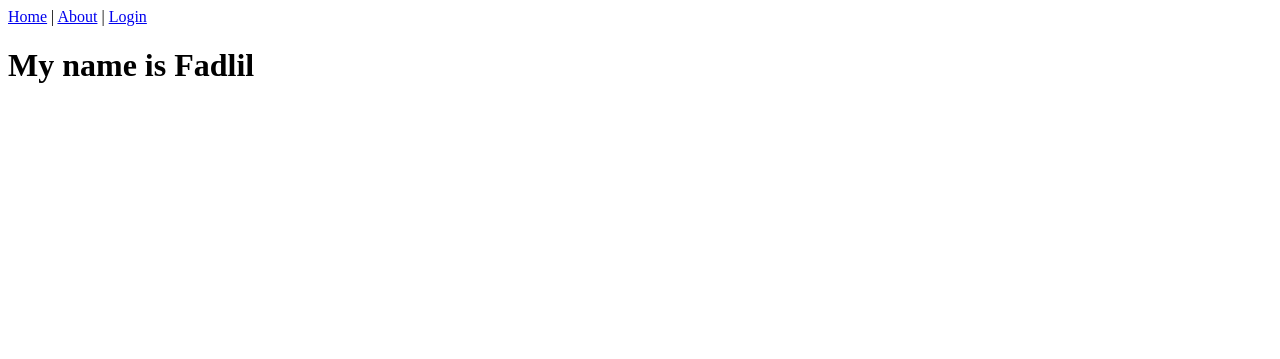
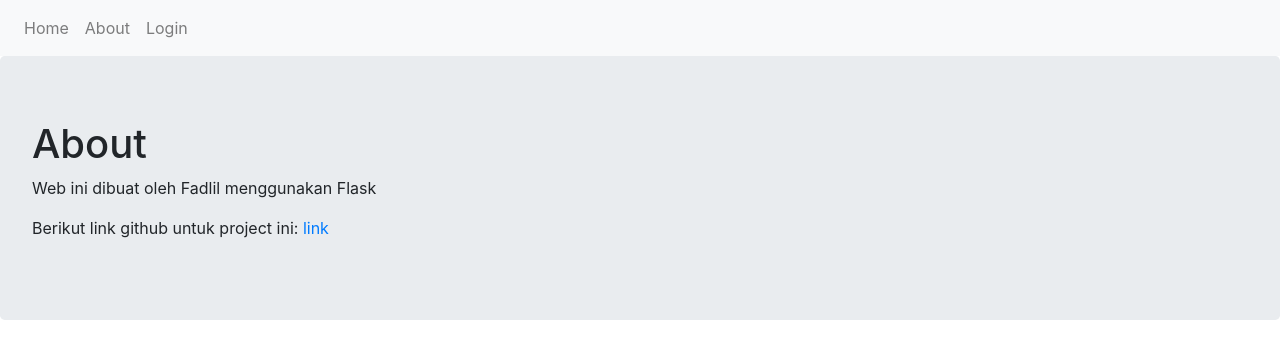
Before and after one commit to mfadlili/flask-project, a Flask app: page /about in a window 1280 px wide. Shown: the top 359 px of the page. Run offline with Flask 2, Linux system fonts and the light colour scheme; some libraries are stand-ins or nearby versions.

Commit message:
add bootstrap and error handling

```diff
--- a/routes.py
+++ b/routes.py
@@ -149,3 +149,11 @@ def logout():
     logout_user()
     flash('You are logged out.')
     return redirect(url_for('home'))
+
+@app.errorhandler(404)
+def error_404(error):
+    return render_template('error.html'), 404
+
+@app.errorhandler(AttributeError)
+def error(error):
+    return render_template('error.html')
--- a/templates/about.html
+++ b/templates/about.html
@@ -1,4 +1,8 @@
 {% extends "base.html" %}
 {% block content %}
-<h1>My name is Fadlil</h1>
+<div class="jumbotron">
+<h1>About</h1>
+<p>Web ini dibuat oleh Fadlil menggunakan Flask</p>
+<p>Berikut link github untuk project ini: <a href="https://github.com/mfadlili/flask-project">link</a></p>
+</div>
 {% endblock %}
--- a/templates/base.html
+++ b/templates/base.html
@@ -1,14 +1,36 @@
 <!DOCTYPE html>
-<html>
+<html lang="en" dir="ltr">
+  <head>
+    <meta charset="utf-8">
+    <link rel="stylesheet" href="https://maxcdn.bootstrapcdn.com/bootstrap/4.0.0/css/bootstrap.min.css" integrity="sha384-Gn5384xqQ1aoWXA+058RXPxPg6fy4IWvTNh0E263XmFcJlSAwiGgFAW/dAiS6JXm" crossorigin="anonymous">
+    <script src="https://code.jquery.com/jquery-3.2.1.slim.min.js" integrity="sha384-KJ3o2DKtIkvYIK3UENzmM7KCkRr/rE9/Qpg6aAZGJwFDMVNA/GpGFF93hXpG5KkN" crossorigin="anonymous"></script>
+    <script src="https://cdnjs.cloudflare.com/ajax/libs/popper.js/1.12.9/umd/popper.min.js" integrity="sha384-ApNbgh9B+Y1QKtv3Rn7W3mgPxhU9K/ScQsAP7hUibX39j7fakFPskvXusvfa0b4Q" crossorigin="anonymous"></script>
+    <script src="https://maxcdn.bootstrapcdn.com/bootstrap/4.0.0/js/bootstrap.min.js" integrity="sha384-JZR6Spejh4U02d8jOt6vLEHfe/JQGiRRSQQxSfFWpi1MquVdAyjUar5+76PVCmYl" crossorigin="anonymous"></script>
+
+    <title>Kelas 9A</title>
+  </head>
   <body>
-    <div>
+
+    <nav class="navbar navbar-expand-lg navbar-light bg-light">
+
+    <div class="navbar-nav">
       {% if current_user.is_authenticated %}
-      <a href="/">Home</a> | <a href="/about">About</a> | <a href="/form">Form</a> | <a href="/delete_students">Delete</a> | <a href="/logout">Logout</a>
+      <a class="nav-item nav-link" href="/">Home</a>
+      <a class="nav-item nav-link" href="/about">About</a>
+      <a class="nav-item nav-link" href="/form">Form</a>
+      <a class="nav-item nav-link" href="/delete_students">Delete</a>
+      <a class="nav-item nav-link" href="/logout">Logout</a>
       {% else %}
-      <a href="/">Home</a> | <a href="/about">About</a> | <a href="/login">Login</a>
+      <a class="nav-item nav-link" href="/">Home</a>
+      <a class="nav-item nav-link" href="/about">About</a>
+      <a class="nav-item nav-link" href="/login">Login</a>
       {% endif %}
     </div>
+
+</nav>
+
     {% block content %}
+
     {% endblock %}
   </body>
 </html>
--- /dev/null
+++ b/templates/error.html
@@ -0,0 +1,6 @@
+{% extends "base.html" %}
+{% block content %}
+<div class="jumbotron">
+<h1>The page was not found.</h1>
+</div>
+{% endblock %}
--- a/templates/home.html
+++ b/templates/home.html
@@ -1,8 +1,10 @@
 {% extends "base.html" %}
 {% block content %}
+<div class="jumbotron">
 <h1>Kelas 9A</h1>
 <p>Berikut adalah nama-nama siswa kelas 9A:</p>
     <ol>{% for id, nama in list_nama.items()%}
         <p><li><a href="/{{id}}">{{nama | title}}</a></li></p>
     {% endfor %}</ol>
+</div>
 {% endblock %}
--- a/templates/login.html
+++ b/templates/login.html
@@ -1,11 +1,13 @@
 {% extends "base.html" %}
 {% block content %}
+<div class="jumbotron">
 <h1>Login Form</h1>
 <h3>Masukkan Username dan Password ke dalam form berikut:</h3>
     <form method="POST">
     {{template_form.hidden_tag()}}
-    <p>{{template_form.username.label}} {{template_form.username()}}</p>
-    <p>{{template_form.password.label}} {{template_form.password()}}</p>
+    <h5><pre>{{template_form.username.label}} {{template_form.username()}}</pre></h5>
+    <h5><pre>{{template_form.password.label}} {{template_form.password()}}</pre></h5>
     <p>{{template_form.submit()}}</p>
     </form>
+</div>
 {% endblock %}
```
Also changed, not shown: templates/delete.html (+5 -2 lines), templates/form.html (+7 -5 lines), templates/register.html (+7 -5 lines), templates/siswa.html (+11 -6 lines), README.md, apel.jpg (deleted), 1 other file.
